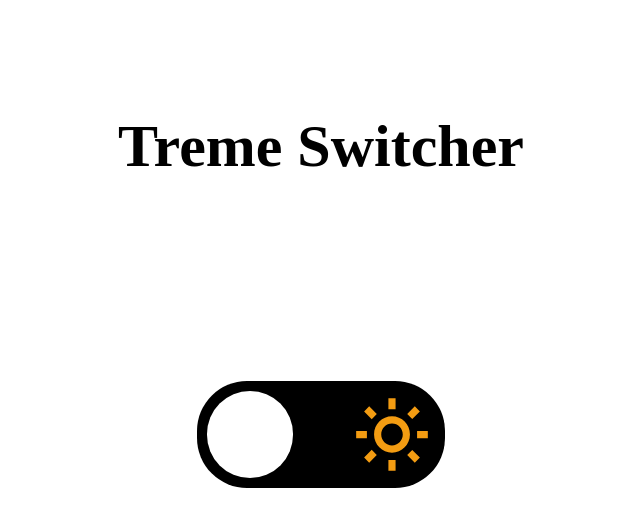
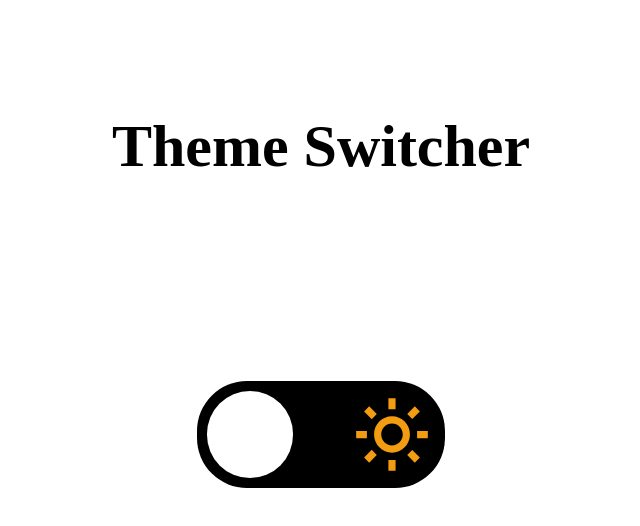
Before and after one commit to WendelSantosNunes/Theme-Switcher, a plain HTML site: page index.html in a window 1280 px wide. Shown: the whole page, without its empty margins (319-959 px from the left). Drawn offline with Linux system fonts and the light colour scheme.

Commit message:
Update project

```diff
--- a/index.html
+++ b/index.html
@@ -8,7 +8,7 @@
     <title>Theme Switcher</title>
   </head>
   <body>
-    <h1>Treme Switcher</h1>
+    <h1>Theme Switcher</h1>
 
     <div class="container background-div">
       <div class="moon">
```
Also changed, not shown: assets/imgReadme/img1.png, assets/imgReadme/img2.png.
